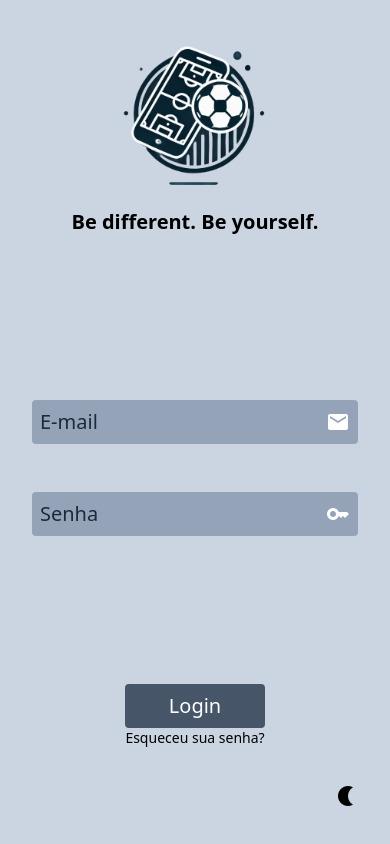
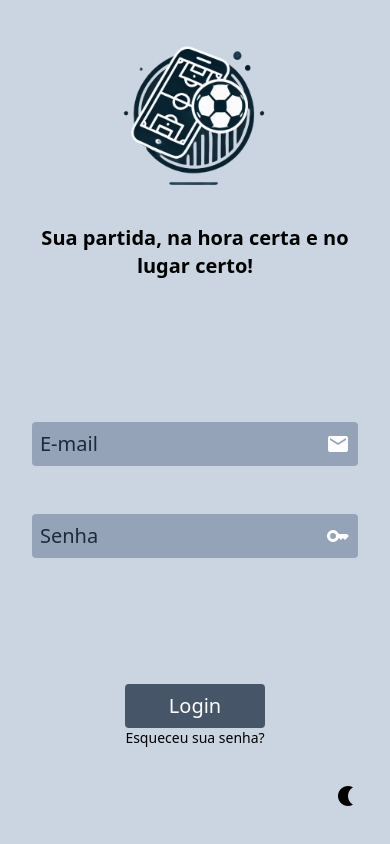
Before and after one commit to matheusymm/web2-aa1, a website: page login.html in a window 390 px wide. Drawn offline with nearby package versions, Linux system fonts and the light colour scheme; files that its build step writes are made by us from their sources.

Commit message:
ajustando texto tela login pra celular

```diff
--- a/login.html
+++ b/login.html
@@ -49,16 +49,14 @@ dark:text-white">
             <div class="w-full h-full flex flex-col items-center justify-between
             gap-y-3 bg-slate-300 dark:bg-slate-900
             md:w-fit md:h-fit md:p-12 md:rounded-2xl">
-                <div class="w-full p-4 flex flex-row justify-between
-                 items-center mb-8
-                 md:p-0 md:flex-col
-                 lg:hidden flex flex-col justify-center items-center">
-                    <img src="images/logo.png" class="w-48 dark:hidden"></img>
-                    <img src="images/logoDark.png" class="w-48 hidden
-                    dark:block"></img>
-                    <div class="text-xl font-bold text-right dark:text-white">Be
-                    different. Be yourself.</div>
-                </div>
+            <div class="w-full p-4 flex flex-row justify-between items-center mb-8
+                        md:p-0 md:flex-col lg:hidden flex flex-col justify-center items-center">
+            <img src="images/logo.png" class="w-48 dark:hidden">
+            <img src="images/logoDark.png" class="w-48 hidden dark:block">
+            <div class="text-xl font-bold text-center dark:text-white mt-4 break-words">
+                Sua partida, na hora certa e no lugar certo!
+            </div>
+            </div>
                 <div class="w-full flex flex-col items-center gap-y-12 p-8">
                     <div class="w-full relative flex justify-end items-center
                         md:w-80">
```
